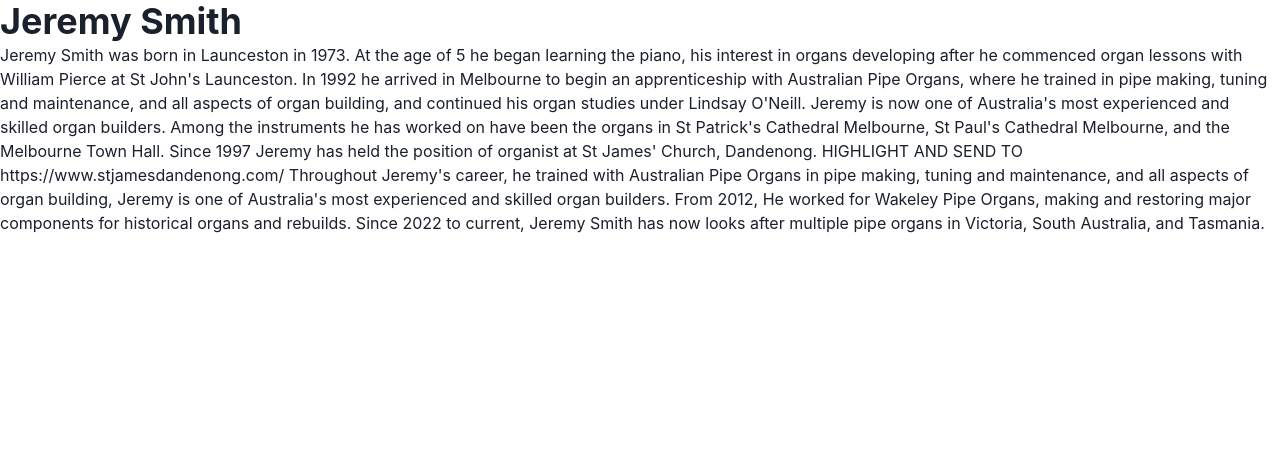
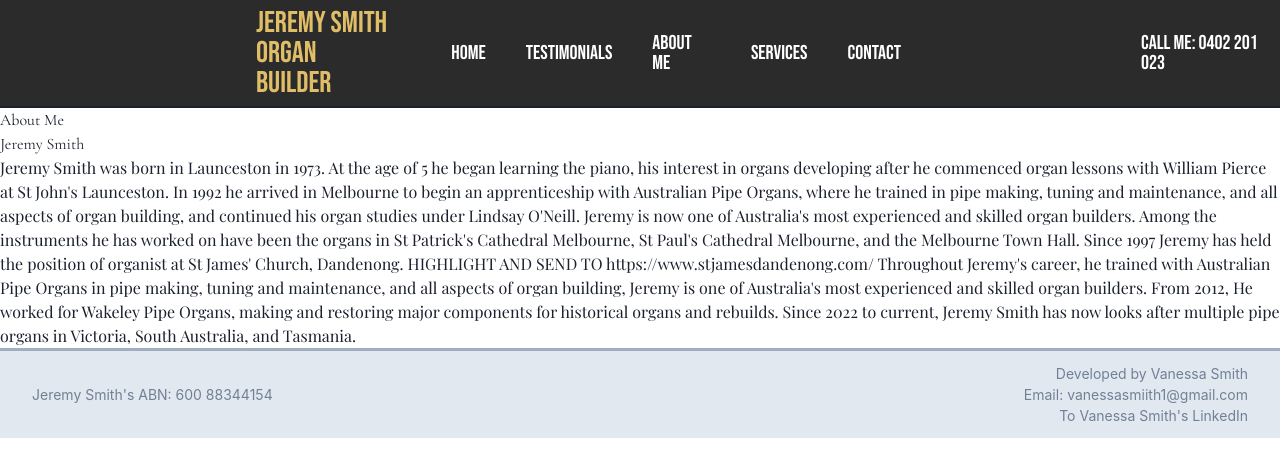
Before and after one commit to vansmith1/organ-building-information-website, a Next.js app in the folder my-app/: page /about in a window 1280 px wide. Shown: the top 476 px of the page. Built offline with nearby package versions, Linux system fonts and the light colour scheme.

Commit message:
Updated fonts on every page.

```diff
--- a/my-app/src/components/navbar.tsx
+++ b/my-app/src/components/navbar.tsx
@@ -1,4 +1,5 @@
 // Header component
+import { bebas } from "@/fonts";
 import { Box, Flex, Text, Link } from "@chakra-ui/react";
 
 export default function Navbar() {
@@ -8,24 +9,27 @@ export default function Navbar() {
                 <Flex align="center" gap={10} cursor="pointer">
                     <Flex direction="column">
                         <Box pr="20px">
-                            <Text fontWeight="thin" color="#E0BD67" fontSize="3xl" lineHeight="1">JEREMY SMITH</Text>
-                            <Text fontWeight="thin" color="#E0BD67" fontSize="3xl" lineHeight="1">ORGAN BUILDER</Text>
+                            <Text className={bebas.className} color="#E0BD67" fontSize="3xl" lineHeight="1">JEREMY SMITH</Text>
+                            <Text className={bebas.className} color="#E0BD67" fontSize="3xl" lineHeight="1">ORGAN BUILDER</Text>
                         </Box>
                     </Flex>
                     <Link href="/" style={{ textDecoration: "none" }}>
-                        <Text fontWeight="thin" color="white" transition="color 0.3s ease" _hover={{color: "#E0BD67",}} fontSize="xl" lineHeight="1">HOME</Text>
+                        <Text className={bebas.className} color="white" transition="color 0.3s ease" _hover={{color: "#E0BD67",}} fontSize="xl" lineHeight="1">HOME</Text>
                     </Link>
                     <Link href="/testimonials" style={{ textDecoration: "none" }}>
-                        <Text fontWeight="thin" color="white" transition="color 0.3s ease" _hover={{color: "#E0BD67",}} fontSize="xl" lineHeight="1">TESTIMONIALS</Text>
+                        <Text className={bebas.className} color="white" transition="color 0.3s ease" _hover={{color: "#E0BD67",}} fontSize="xl" lineHeight="1">TESTIMONIALS</Text>
                     </Link>
                     <Link href="/about" style={{ textDecoration: "none" }}>
-                        <Text fontWeight="thin" color="white" transition="color 0.3s ease" _hover={{color: "#E0BD67",}} fontSize="xl" lineHeight="1">ABOUT ME</Text>
+                        <Text className={bebas.className} color="white" transition="color 0.3s ease" _hover={{color: "#E0BD67",}} fontSize="xl" lineHeight="1">ABOUT ME</Text>
+                    </Link>
+                    <Link href="/services" style={{ textDecoration: "none" }}>
+                        <Text className={bebas.className} color="white" transition="color 0.3s ease" _hover={{color: "#E0BD67",}} fontSize="xl" lineHeight="1">SERVICES</Text>
                     </Link>
                     <Link href="/contact" style={{textDecoration: "none" }}>
-                        <Text fontWeight="thin" color="white" transition="color 0.3s ease" _hover={{color: "#E0BD67",}} fontSize="xl" lineHeight="1">CONTACT</Text>
+                        <Text className={bebas.className} color="white" transition="color 0.3s ease" _hover={{color: "#E0BD67",}} fontSize="xl" lineHeight="1">CONTACT</Text>
                     </Link>
                     <Box pl="200px">
-                        <Text fontWeight="thin" color="white" fontSize="xl" lineHeight="1">CALL ME: 0402 201 023</Text>
+                        <Text className={bebas.className} color="white" fontSize="xl" lineHeight="1">CALL ME: 0402 201 023</Text>
                     </Box>
                 </Flex>
             </Flex>
--- a/my-app/src/fonts.ts
+++ b/my-app/src/fonts.ts
@@ -1,4 +1,10 @@
-import { Bebas_Neue, Cormorant_Garamond } from "next/font/google";
+import { Bebas_Neue, Cormorant_Garamond, Playfair_Display } from "next/font/google";
+
+export const playfair = Playfair_Display({
+  weight: "400",
+  subsets: ["latin"],
+  variable: "--font-playfair",
+});
 
 export const bebas = Bebas_Neue({
   weight: "400",
--- a/my-app/src/pages/about.tsx
+++ b/my-app/src/pages/about.tsx
@@ -1,12 +1,19 @@
-import { Text, Heading } from "@chakra-ui/react";
+import Footer from "@/components/footer";
+import Navbar from "@/components/navbar";
+import { cormorant, playfair } from "@/fonts";
+import { Text } from "@chakra-ui/react";
 
 export default function About() {
   	return (
 		<>
-			<Heading>
+			<Navbar/>
+			<Text className={cormorant.className}>
+				About Me
+			</Text>
+			<Text className={cormorant.className}>
 				Jeremy Smith
-			</Heading>
-			<Text>
+			</Text>
+			<Text className={playfair.className}>
 				Jeremy Smith was born in Launceston in 1973.
 				At the age of 5 he began learning the piano,
 				his interest in organs developing after he commenced organ
@@ -30,6 +37,7 @@ export default function About() {
 				Since 2022 to current, Jeremy Smith has now looks after multiple
 				pipe organs in Victoria, South Australia, and Tasmania.
 			</Text>
+			<Footer/>
 		</>
     )
 }
--- a/my-app/src/pages/contact.tsx
+++ b/my-app/src/pages/contact.tsx
@@ -1,18 +1,23 @@
-import { Heading, Text } from "@chakra-ui/react";
+import Footer from "@/components/footer";
+import Navbar from "@/components/navbar";
+import { bebas, playfair } from "@/fonts";
+import { Text } from "@chakra-ui/react";
 
 export default function Contact() {
     return (
     	<>
-			<Heading>
+			<Navbar/>
+			<Text className={bebas.className}>
 				Contact
-			</Heading>
-			<Heading>
+			</Text>
+			<Text className={bebas.className}>
 				Get in touch!
-			</Heading>
-			<Text>
+			</Text>
+			<Text className={playfair.className}>
 				Call me on: 0402 201 023
 				Or Email me: jdmsmith73@gmail.com
 			</Text>
+			<Footer/>
 		</>
     )
 }
--- a/my-app/src/pages/index.tsx
+++ b/my-app/src/pages/index.tsx
@@ -1,13 +1,14 @@
 import { Box, Text } from "@chakra-ui/react";
 import Navbar from "@/components/navbar";
 import Footer from "@/components/footer";
+import { cormorant } from "@/fonts";
 
 export default function Index() {
 	return (
 		<>
 			<Navbar/>
 			<Box w="50%">
-				<Text color="#E0BD67">
+				<Text className={cormorant.className} color="#E0BD67">
 					Welcome to
 					JEREMY SMITH ORGAN BUILDER
 					A wealth of knowledge in all aspects of the trade.
--- a/my-app/src/pages/services.tsx
+++ b/my-app/src/pages/services.tsx
@@ -1,8 +1,13 @@
+import Footer from "@/components/footer";
+import Navbar from "@/components/navbar";
 import { Text } from "@chakra-ui/react";
+import { playfair } from "@/fonts";
 
 export default function Services() {
     return (
-		<Text>
+		<>
+			<Navbar/>
+			<Text className={playfair.className}>
 				Jeremy offers a wide range of skills and services including:
 				- Tuning and maintenance
 				- Pipe repair
@@ -12,5 +17,7 @@ export default function Services() {
 				- Restorations
 				- Reed organ restorations
 			</Text>
+			<Footer/>
+		</>
 	)
 }
--- a/my-app/src/pages/testimonials.tsx
+++ b/my-app/src/pages/testimonials.tsx
@@ -1,8 +1,16 @@
 import { Text } from "@chakra-ui/react";
+import Footer from "@/components/footer";
+import Navbar from "@/components/navbar";
+import { bebas, playfair } from "@/fonts";
 
 export default function Testimonials() {
   	return (
-  		<Text>
+		<>
+			<Navbar/>
+			<Text className={bebas.className}>
+				TESTIMONIALS
+			</Text>
+			<Text className={playfair.className}>
 				Jeremy has been tuning and undertaking maintenance work on the organ
 				of St Paul’s Cathedral since 2012. His tuning is immaculate, his
 				maintenance work sound, and his advice clear and timely. I have no
@@ -10,5 +18,7 @@ export default function Testimonials() {
 				pipe organ for first rate tuning and maintenance.
 				- Philip Nicholls, Director of Music, St Paul’s Cathedral Melbourne.
 			</Text>
+			<Footer/>
+		</>
   	)
 }
```
Lines whose indentation alone changed are shown as unchanged.
